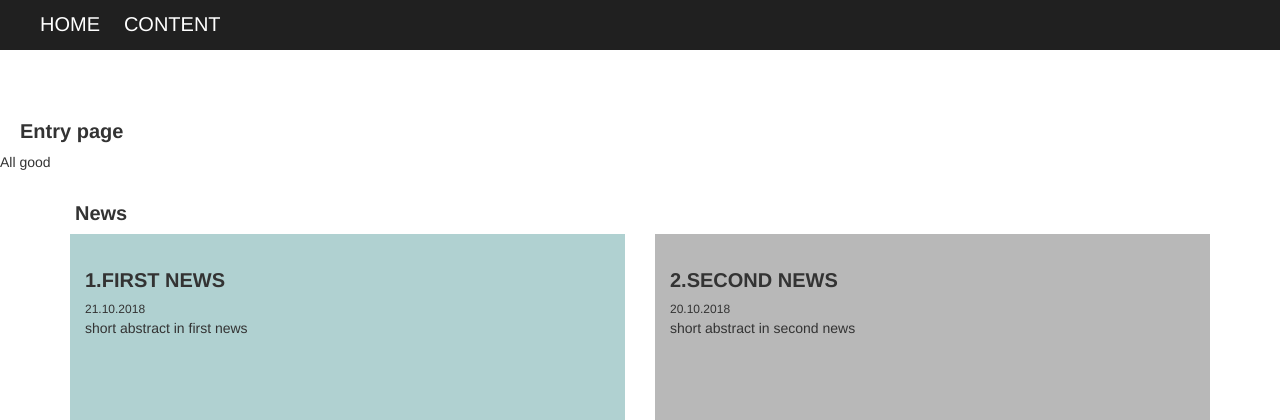
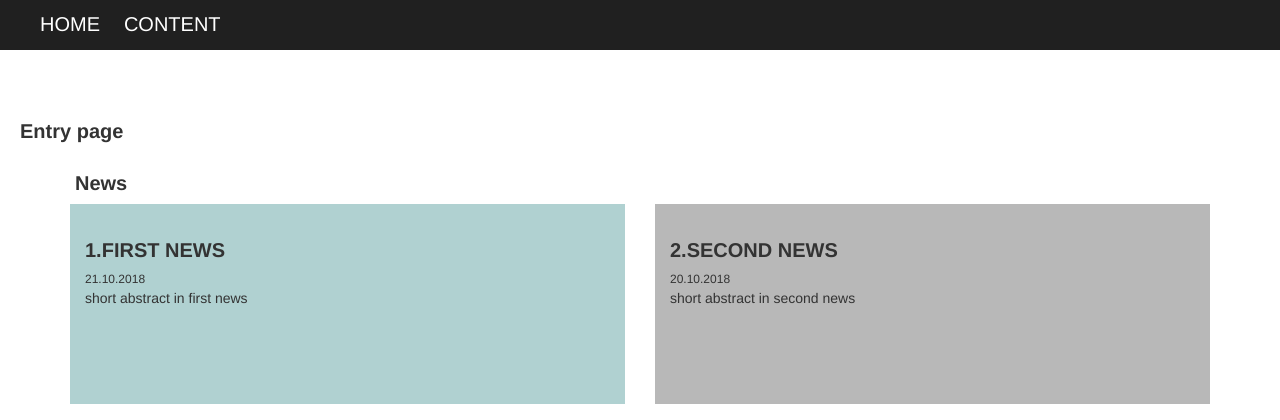
Before and after one commit to klemensgit/twig-project, a PHP site: page / in a window 1280 px wide. Shown: the top 420 px of the page. Run offline with PHP 8.4, Linux system fonts and the light colour scheme; some libraries are stand-ins or nearby versions.

Commit message:
old commit reset

```diff
--- a/templates/tpl_entry.twig
+++ b/templates/tpl_entry.twig
@@ -1,3 +1,2 @@
 {% include "templates/tpl_navigation.twig" %}
 <h1>Entry page</h1>
-<p>All good</p>
```
